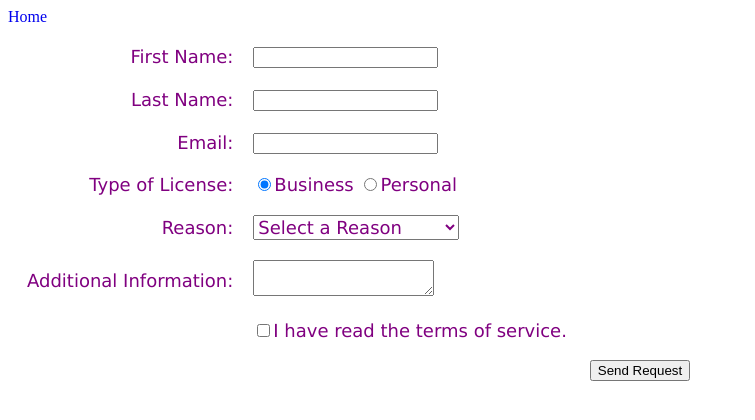
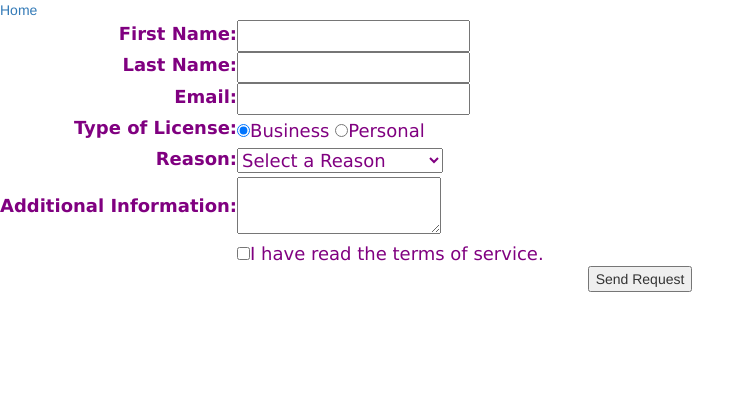
Before and after one commit to lizmorganelli/AlbumPage, a plain HTML site: page contact.html in a window 1280 px wide. Shown: the whole page, without its empty margins (0-755 px from the left). Drawn offline with Linux system fonts and the light colour scheme.

Commit message:
actually added bootstrap to all pages

```diff
--- a/contact.html
+++ b/contact.html
@@ -3,6 +3,8 @@
     <head>
         <title>Album - Contact</title>
         <link href="albumStyles.css" rel="stylesheet" type="text/css"/>
+        <meta name="viewport" content="width=device-width, initial-scale=1">
+        <link href="bootstrap-3.3.7-dist/css/bootstrap.min.css" rel="stylesheet">
         <style>
                 table, td {border-spacing: 1em;
                 }
--- a/index.html
+++ b/index.html
@@ -3,6 +3,8 @@
     <head>
         <title>Album Page</title>
         <link href="albumStyles.css" rel="stylesheet" type="text/css"/>
+        <meta name="viewport" content="width=device-width, initial-scale=1">
+        <link href="bootstrap-3.3.7-dist/css/bootstrap.min.css" rel="stylesheet">
         <style>
                 table, th, td {border: 2px solid black;
                 border-collapse: collapse;
```
